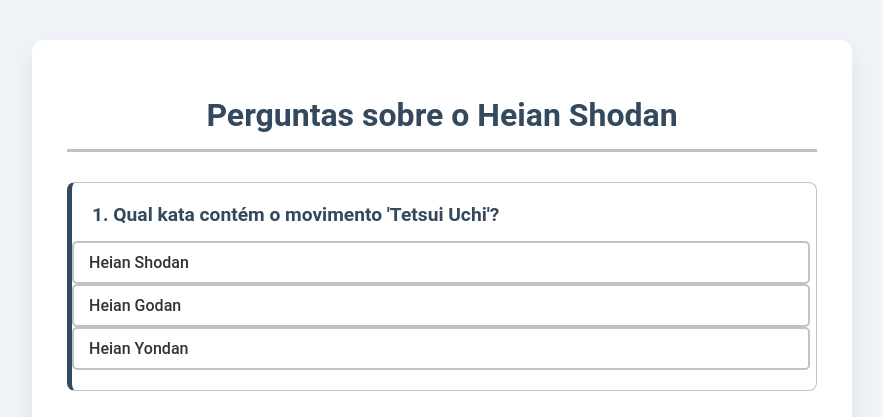
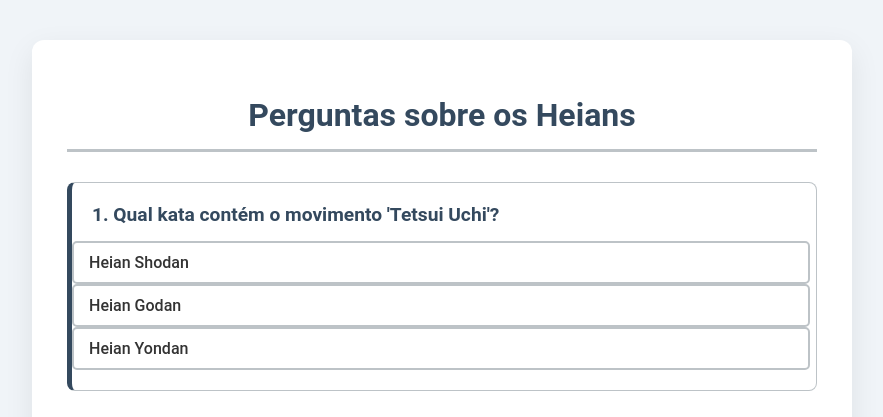
Before and after one commit to R3H02/karate_quiz, a Flask app: page /quiz in a window 1280 px wide. Shown: the top 417 px of the page, without its empty margins (198-1081 px from the left). Run offline with Flask 2, Linux system fonts and the light colour scheme.

Commit message:
Update quiz.html for Heian questions

```diff
--- a/templates/quiz.html
+++ b/templates/quiz.html
@@ -8,7 +8,7 @@
     </head>
 <body>
     <div class="container">
-        <h1>Perguntas sobre o Heian Shodan</h1>
+        <h1>Perguntas sobre os Heians</h1>
 
         <form method="POST" action="{{ url_for('quiz') }}">
 
@@ -34,4 +34,5 @@
         </form>
     </div>
 </body>
+
 </html>
```
